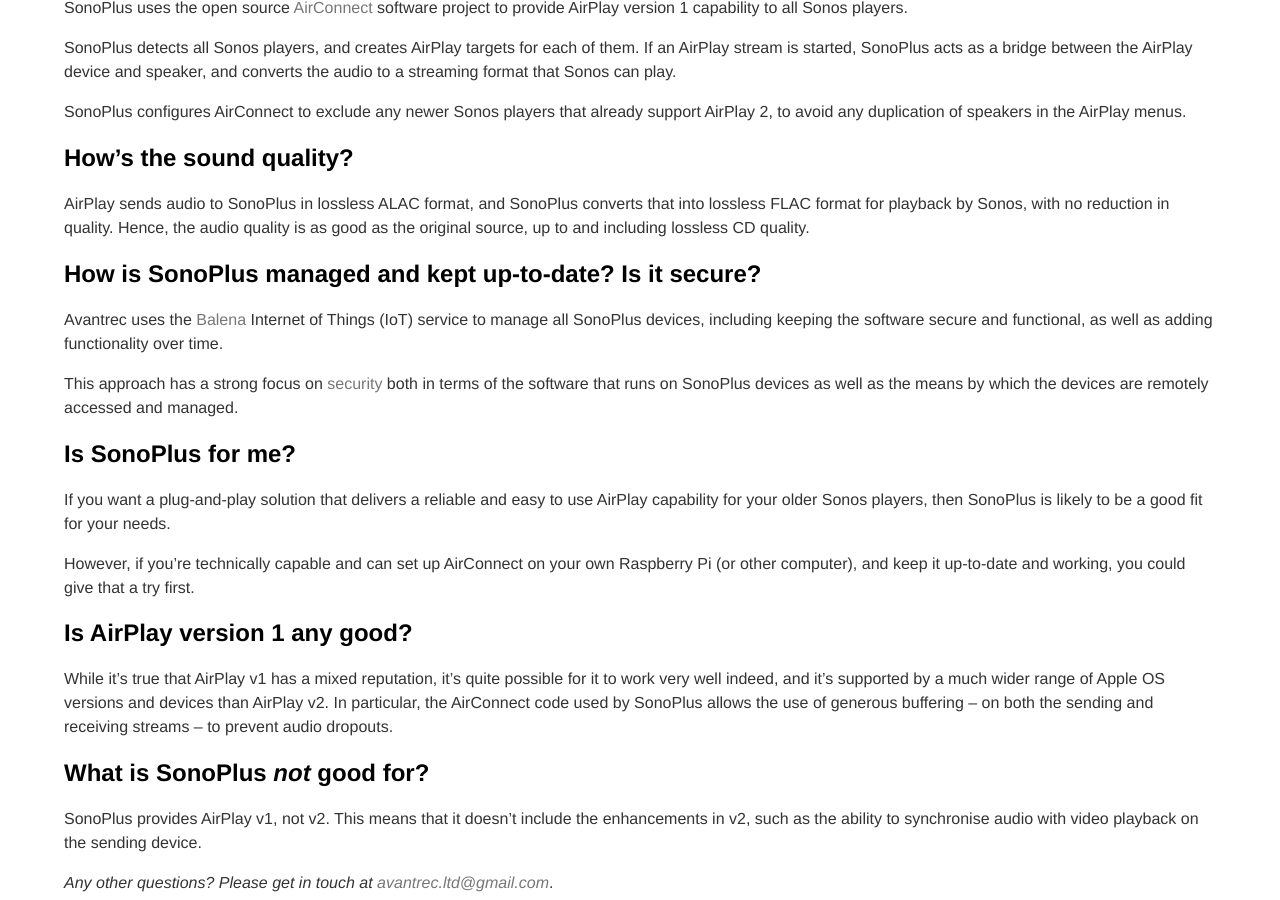
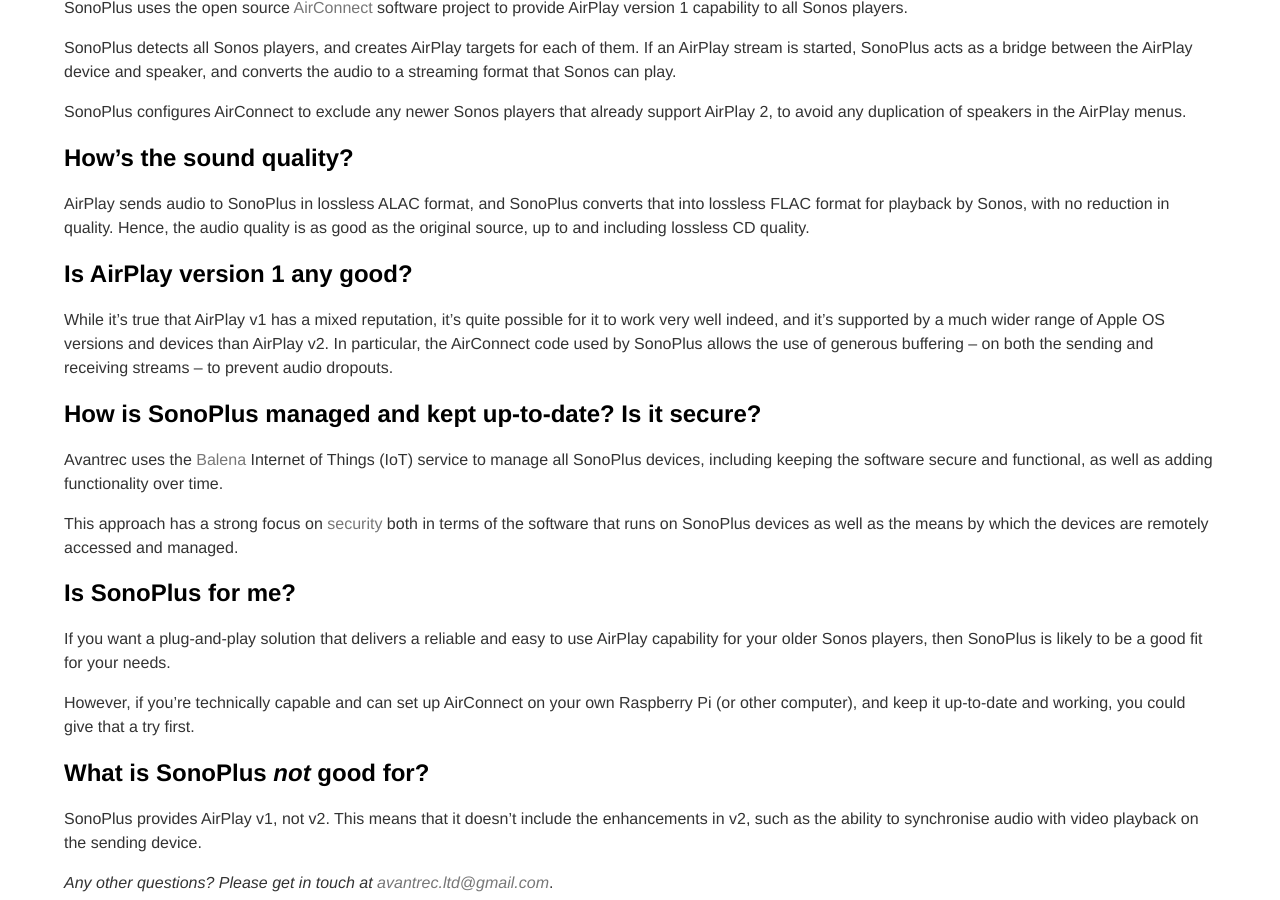
Before and after one commit to avantrec/avantrec.github.io, a Jekyll site: the page built from sonoplus-faq/index.md, in a window 1280 px wide and 900 px high, scrolled down 1495 px. Built offline with Jekyll 4.4.1, drawn with Linux system fonts in a browser that asks for light colours; some of the changed lines change nothing that is shown.

Commit message:
Re-sequence FAQ.

```diff
--- a/sonoplus-faq/index.md
+++ b/sonoplus-faq/index.md
@@ -37,6 +37,10 @@
 
 AirPlay sends audio to SonoPlus in lossless ALAC format, and SonoPlus converts that into lossless FLAC format for playback by Sonos, with no reduction in quality. Hence, the audio quality is as good as the original source, up to and including lossless CD quality.
 
+## Is AirPlay version 1 any good?
+
+While it's true that AirPlay v1 has a mixed reputation, it's quite possible for it to work very well indeed, and it's supported by a much wider range of Apple OS versions and devices than AirPlay v2. In particular, the AirConnect code used by SonoPlus allows the use of generous buffering -- on both the sending and receiving streams -- to prevent audio dropouts.
+
 ## How is SonoPlus managed and kept up-to-date? Is it secure?
 
 Avantrec uses the [Balena](https://www.balena.io) Internet of Things (IoT)  service to manage all SonoPlus devices, including keeping the software secure and functional, as well as adding functionality over time.
@@ -49,10 +53,6 @@
 
 However, if you're technically capable and can set up AirConnect on your own Raspberry Pi (or other computer), and keep it up-to-date and working, you could give that a try first.
 
-## Is AirPlay version 1 any good?
-
-While it's true that AirPlay v1 has a mixed reputation, it's quite possible for it to work very well indeed, and it's supported by a much wider range of Apple OS versions and devices than AirPlay v2. In particular, the AirConnect code used by SonoPlus allows the use of generous buffering -- on both the sending and receiving streams -- to prevent audio dropouts.
-
 ## What is SonoPlus *not* good for?
 
 SonoPlus provides AirPlay v1, not v2. This means that it doesn't include the enhancements in v2, such as the ability to synchronise audio with video playback on the sending device.
```
